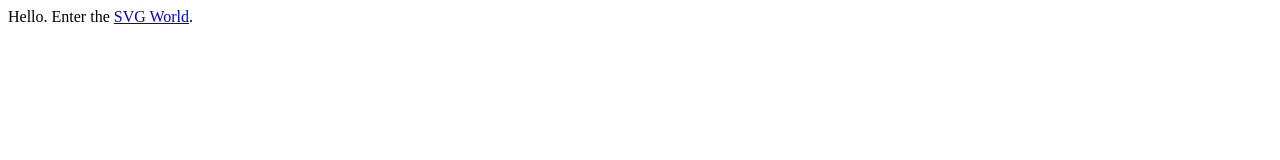
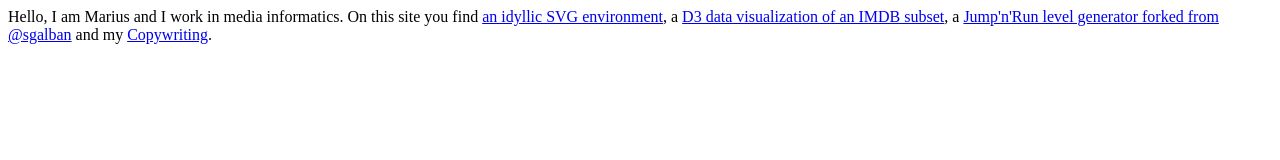
Before and after one commit to mskr/mskr.github.io, a plain HTML site: page index.html in a window 1280 px wide. Drawn offline with Linux system fonts and the light colour scheme.

Commit message:
Update index.html

```diff
--- a/index.html
+++ b/index.html
@@ -1,8 +1,11 @@
 <!DOCTYPE html>
 <html>
 <head>
+  <title>Marius</title>
 </head>
 <body>
-Hello. Enter the <a href="/svgenv">SVG World</a>.
+Hello, I am Marius and I work in media informatics.
+
+On this site you find <a href="/svgenv">an idyllic SVG environment</a>, a <a href="/datavis">D3 data visualization of an IMDB subset</a>, a <a href="/platformer-gen-2D">Jump'n'Run level generator forked from @sgalban</a> and my <a href="/Copywriting/Readme.md">Copywriting</a>.
 </body>
 </html>
```
